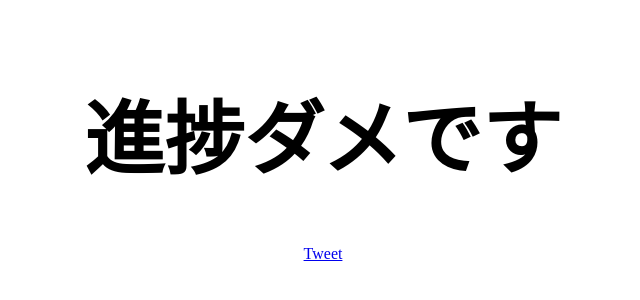
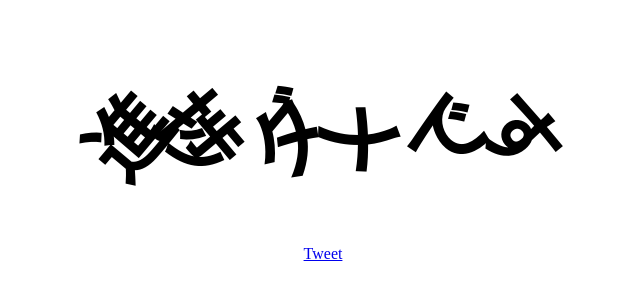
Before and after one commit to toson77/shinchokuda.me, a plain HTML site: page index.html in a window 1280 px wide. Shown: the part 266-566 px from the top of the page, without its empty margins (317-957 px from the left). Drawn offline with Linux system fonts and the light colour scheme; a web font is replaced by a local one.

Commit message:
Update index.html

```diff
--- a/index.html
+++ b/index.html
@@ -18,11 +18,21 @@ h1 {
 	font-family: Yusei Magic;
 	font-size: 5rem;
 }
+.rotate span {
+  display: inline-block;
+}
+
+.rotate span:nth-child(even) {
+  transform: rotate(50deg);
+}
+.rotate span:nth-child(odd) {
+  transform: rotate(-50deg);
+}
  </style>
  <title>進捗どうですか</title>
  </head>
  <body>
- <h1>進捗ダメです</h1>
+ <h1 class='rotate'><span>進</span><span>捗</span><span>ダ</span><span>メ</span><span>で</span><span>す</span></h1>
 <a href="https://twitter.com/share" class="twitter-share-button" data-url="shinchokuda.me" data-text="進捗ダメです" data-via="" data-size="" data-related="" data-count="" data-hashtags="">Tweet</a>
 <script>!function(d,s,id){var js,fjs=d.getElementsByTagName(s)[0],p=/^http:/.test(d.location)?'http':'https';if(!d.getElementById(id)){js=d.createElement(s);js.id=id;js.src=p+'://platform.twitter.com/widgets.js';fjs.parentNode.insertBefore(js,fjs);}}(document, 'script', 'twitter-wjs');</script>
  </body>
```
